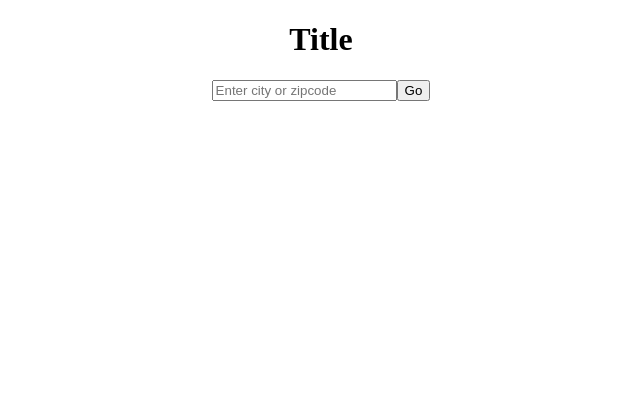
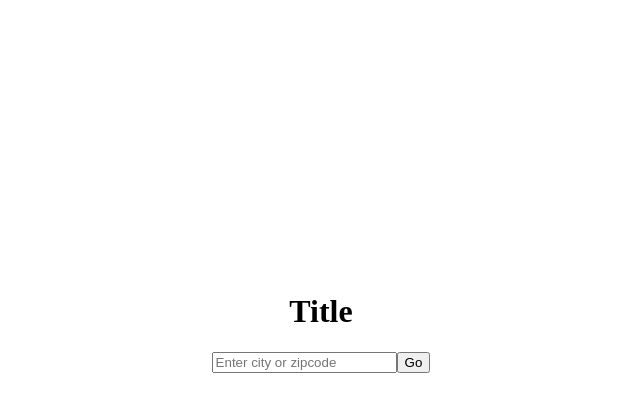
Before and after one commit to toasterboaster/weatherApp, a React (Vite) app: page / in a window 1280 px wide. Shown: the top 412 px of the page, without its empty margins (319-959 px from the left). Built offline with nearby package versions, Linux system fonts and the light colour scheme.

Commit message:
styled the start card

```diff
--- a/src/App.css
+++ b/src/App.css
@@ -1,6 +1,19 @@
 main {
   text-align: center;
   vertical-align: center;
+  position: relative;
+}
+
+.start--container {
+  display: flex;
+  justify-content: center;
+  height: 100vh;
+  position: relative;
+}
+
+.start {
+  position: absolute;
+  top: 33%;
 }
 
 .city--card--container {
--- a/src/App.jsx
+++ b/src/App.jsx
@@ -82,7 +82,9 @@ React.useEffect(() => {
 
   return (
     <main>
-      {!start && <Start start={startApp} inputValue={inputValue} handleInputChange={handleInputChange} />}
+      <div className='start--container'>
+      {!start && <Start className="start" start={startApp} inputValue={inputValue} handleInputChange={handleInputChange} />}
+        </div>
       {start && !cityCard && data &&
         <div className='menu--container'>
           {cityCardArray}
--- a/src/components/Start.jsx
+++ b/src/components/Start.jsx
@@ -8,7 +8,7 @@ const handleInputChange = (e) => {
 }*/
 
   return (
-    <div>
+    <div className={props.className}>
       <h1>Title</h1>
       <form>
         <input placeholder="Enter city or zipcode" type="text" onChange={props.handleInputChange}></input>
```
